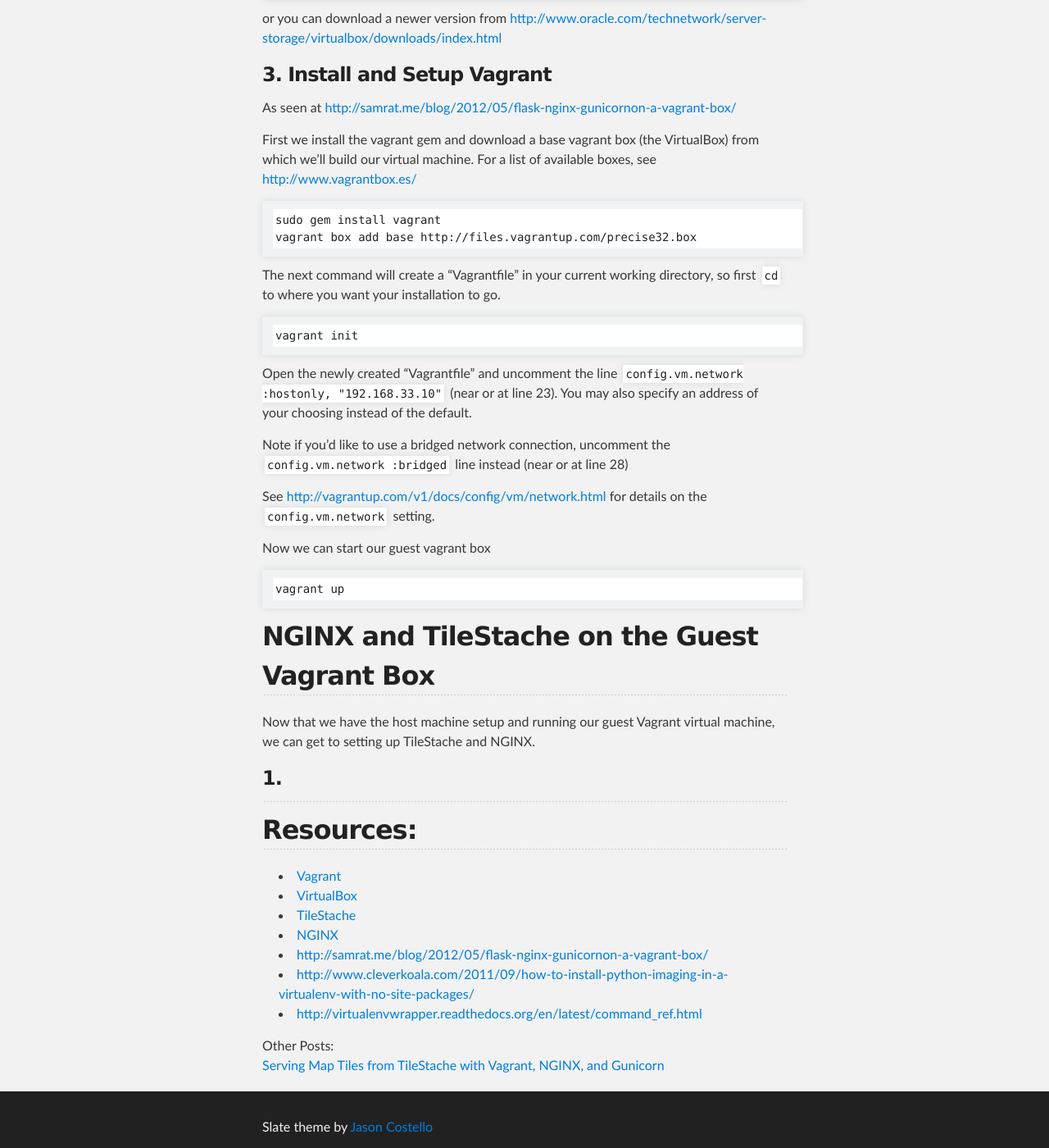
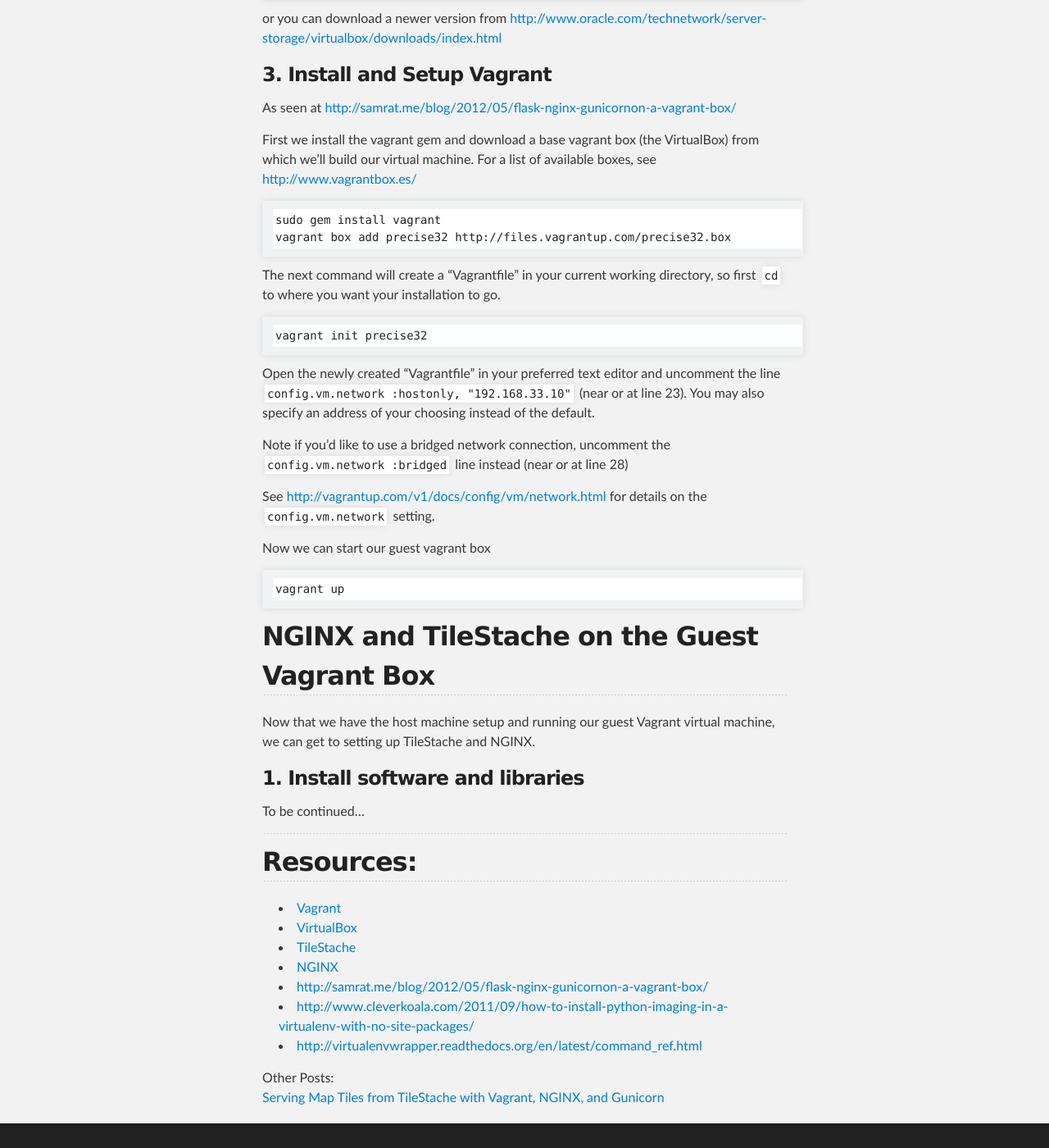
Before and after one commit to jseppi/jseppi.github.io, a Jekyll site: the page built from _posts/articles/2012-11-01-tilestache-vagrant-nginx.md, in a window 1280 px wide and 1400 px high, scrolled down 1401 px. Shown: the whole window at 82% size. Built offline with Jekyll 4.4.1, drawn with Linux system fonts in a browser that asks for light colours.

Commit message:
update post

```diff
--- a/_posts/articles/2012-11-01-tilestache-vagrant-nginx.md
+++ b/_posts/articles/2012-11-01-tilestache-vagrant-nginx.md
@@ -52,13 +52,13 @@
 First we install the vagrant gem and download a base vagrant box (the VirtualBox) from which we'll build our virtual machine.  For a list of available boxes, see [http://www.vagrantbox.es/](http://www.vagrantbox.es/)
 
     sudo gem install vagrant
-    vagrant box add base http://files.vagrantup.com/precise32.box
+    vagrant box add precise32 http://files.vagrantup.com/precise32.box
 
 The next command will create a "Vagrantfile" in your current working directory, so first `cd` to where you want your installation to go.
 
-    vagrant init
+    vagrant init precise32
 
-Open the newly created "Vagrantfile" and uncomment the line `config.vm.network :hostonly, "192.168.33.10"` (near or at line 23).  You may also specify an address of your choosing instead of the default.
+Open the newly created "Vagrantfile" in your preferred text editor and uncomment the line `config.vm.network :hostonly, "192.168.33.10"` (near or at line 23).  You may also specify an address of your choosing instead of the default.
 
 Note if you'd like to use a bridged network connection, uncomment the `config.vm.network :bridged` line instead (near or at line 28)
 
@@ -68,12 +68,16 @@
 
     vagrant up
 
-
 ## NGINX and TileStache on the Guest Vagrant Box
 
 Now that we have the host machine setup and running our guest Vagrant virtual machine, we can get to setting up TileStache and NGINX.
 
-### 1.
+### 1. Install software and libraries
+
+
+
+
+To be continued...
 
 **************
 
```
